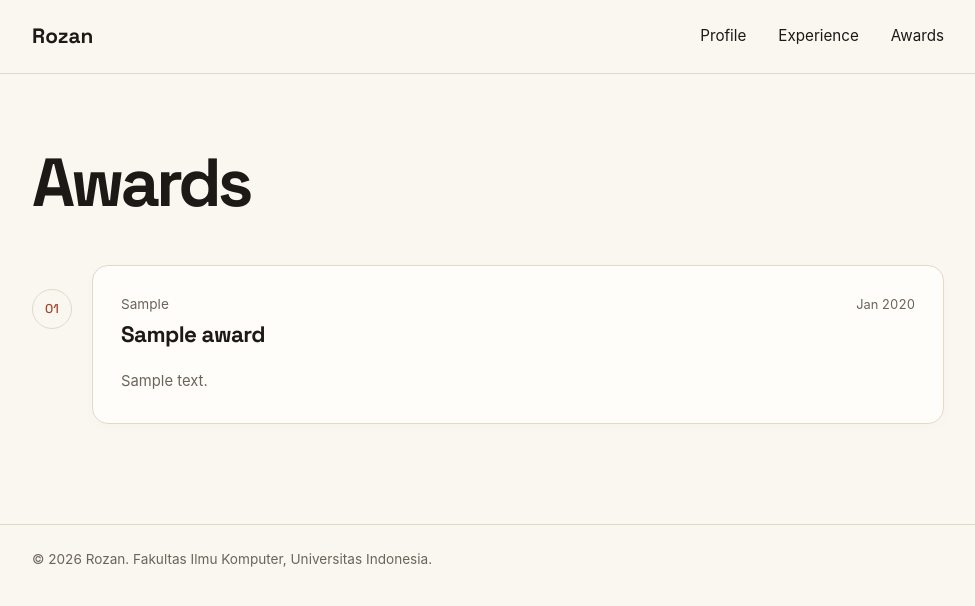
After one commit to rozanlaudzai/myportfolio, a Django app: page /awards/ in a window 1280 px wide. The commit adds this page. Shown: the top 606 px of the page, without its empty margins (152-1127 px from the left). Run offline with Django 5.2, Linux system fonts and the light colour scheme; tables that the repository leaves empty hold one stand-in row (values such as "Sample post").

Commit message:
feat(awards): add awards page and its styles

```diff
--- /dev/null
+++ b/main/templates/main/awards.html
@@ -0,0 +1,78 @@
+{% load static %}
+<!doctype html>
+<html lang="en">
+  <head>
+    <meta charset="UTF-8" />
+    <meta name="viewport" content="width=device-width, initial-scale=1.0" />
+    <title>Awards - {{ name }} - Portfolio</title>
+    <link rel="preconnect" href="https://fonts.googleapis.com" />
+    <link rel="preconnect" href="https://fonts.gstatic.com" crossorigin />
+    <link
+      href="https://fonts.googleapis.com/css2?family=Space+Grotesk:wght@500;700&display=swap"
+      rel="stylesheet"
+    />
+    <link rel="icon" href="{% static 'img/rozan.jpg' %}" />
+    <link rel="stylesheet" href="{% static 'css/main/awards.css' %}" />
+    <link rel="stylesheet" href="{% static 'css/tailwind-output.css' %}" />
+  </head>
+  <body>
+    <header class="site-header">
+      <div class="container">
+        <a href="{% url 'main:index' %}" class="brand">{{ name }}</a>
+        <nav>
+          <a href="{% url 'main:index' %}">Profile</a>
+          <a href="{% url 'main:show_experience' %}">Experience</a>
+          <a href="{% url 'main:show_awards' %}" aria-current="page">Awards</a>
+        </nav>
+      </div>
+    </header>
+
+    <main>
+      <!-- Section: Awards -->
+      <section class="awards" aria-labelledby="awards-title">
+        <div class="container">
+          <div class="awards-heading">
+            <h1 id="awards-title">Awards</h1>
+          </div>
+          <ol class="awards-list" role="list">
+            {% for award in award_list %}
+            <li class="award-item">
+              <span class="award-number" aria-hidden="true"
+                >{{ forloop.counter|stringformat:"02d" }}</span
+              >
+              <article
+                class="award-card"
+                aria-labelledby="award-{{ award.id }}"
+              >
+                <div class="award-card-header">
+                  <div class="award-details">
+                    <p class="award-issuer">{{ award.issuer }}</p>
+                    <h2 id="award-{{ award.id }}">{{ award.title }}</h2>
+                  </div>
+                  <time
+                    class="award-date"
+                    datetime="{{ award.awarded_at|date:'Y-m-d' }}"
+                    >{{ award.awarded_at|date:"M Y" }}</time
+                  >
+                </div>
+                <p class="award-description">
+                  {{ award.description|linebreaksbr }}
+                </p>
+              </article>
+            </li>
+            {% empty %}
+            <li class="empty-state">No awards added yet.</li>
+            {% endfor %}
+          </ol>
+        </div>
+      </section>
+      <!-- End Section: Awards -->
+    </main>
+
+    <footer class="site-footer">
+      <div class="container">
+        <p>&copy; 2026 Rozan. Fakultas Ilmu Komputer, Universitas Indonesia.</p>
+      </div>
+    </footer>
+  </body>
+</html>
--- a/main/templates/main/experience.html
+++ b/main/templates/main/experience.html
@@ -13,7 +13,7 @@
     />
     <link rel="icon" href="{% static 'img/rozan.jpg' %}" />
     <link rel="stylesheet" href="{% static 'css/main/experience.css' %}" />
-    <link rel="stylesheet" href="{% static 'css/main/tailwind-output.css' %}" />
+    <link rel="stylesheet" href="{% static 'css/tailwind-output.css' %}" />
   </head>
   <body>
     <header class="site-header">
@@ -22,6 +22,7 @@
         <nav>
           <a href="{% url 'main:index' %}">Profile</a>
           <a href="{% url 'main:show_experience' %}">Experience</a>
+          <a href="{% url 'main:show_awards' %}">Awards</a>
         </nav>
       </div>
     </header>
--- a/main/templates/main/index.html
+++ b/main/templates/main/index.html
@@ -11,7 +11,7 @@
       href="https://fonts.googleapis.com/css2?family=Space+Grotesk:wght@500;700&display=swap"
       rel="stylesheet"
     />
-    <link rel="icon" href="/static/img/rozan.jpg" />
+    <link rel="icon" href="{% static 'img/rozan.jpg' %}" />
     <link rel="stylesheet" href="{% static 'css/main/index.css' %}" />
     <link rel="stylesheet" href="{% static 'css/tailwind-output.css' %}" />
   </head>
@@ -22,6 +22,7 @@
         <nav>
           <a href="{% url 'main:index' %}">Profile</a>
           <a href="{% url 'main:show_experience' %}">Experience</a>
+          <a href="{% url 'main:show_awards' %}">Awards</a>
         </nav>
       </div>
     </header>
--- a/main/urls.py
+++ b/main/urls.py
@@ -6,4 +6,5 @@ app_name = 'main'
 urlpatterns = [
     path('', views.index, name='index'),
     path('experience/', views.show_experience, name='show_experience'),
+    path('awards/', views.show_awards, name='show_awards'),
 ]
--- a/main/views.py
+++ b/main/views.py
@@ -1,5 +1,5 @@
 from django.shortcuts import render
-from .models import Experience
+from .models import Experience, Award
 
 def index(request):
     context = {
@@ -13,6 +13,13 @@ def index(request):
 def show_experience(request):
     context = {
         'name': 'Rozan',
-        'experience_list': Experience.objects.all()
+        'experience_list': Experience.objects.all(),
     }
     return render(request, 'main/experience.html', context)
+
+def show_awards(request):
+    context = {
+        'name': 'Rozan',
+        'award_list': Award.objects.all(),
+    }
+    return render(request, 'main/awards.html', context)
--- /dev/null
+++ b/static/css/main/awards.css
@@ -0,0 +1,239 @@
+/* Basic Reset */
+* {
+  margin: 0;
+  padding: 0;
+  box-sizing: border-box;
+}
+/* Basic Reset End */
+
+/* Basic Setup */
+:root {
+  --ink: #1c1917;
+  --paper: #faf6f0;
+  --accent: #d95d39;
+  --accent-dark: #a8442a;
+  --line: #e3d9c9;
+  --text-muted: #6b6459;
+  --radius: 4px;
+}
+
+body {
+  font-family: -apple-system, "Segoe UI", Roboto, Helvetica, Arial, sans-serif;
+  color: var(--ink);
+  background-color: var(--paper);
+  line-height: 1.6;
+}
+
+h1,
+.brand {
+  font-family:
+    "Space Grotesk",
+    -apple-system,
+    sans-serif;
+}
+
+.container {
+  max-width: 960px;
+  margin: 0 auto;
+  padding: 0 1.5rem;
+}
+/* Basic Setup End */
+
+/* Header */
+.site-header {
+  border-bottom: 1px solid var(--line);
+}
+
+.site-header .container {
+  display: flex;
+  justify-content: space-between;
+  align-items: center;
+  padding: 1.25rem 1.5rem;
+}
+
+.brand {
+  font-size: 1.3rem;
+  font-weight: 700;
+  color: var(--ink);
+  text-decoration: none;
+}
+
+.site-header nav {
+  display: flex;
+  gap: 2rem;
+}
+
+.site-header nav a {
+  color: var(--ink);
+  text-decoration: none;
+  font-size: 0.95rem;
+}
+/* Header End */
+
+/* Footer */
+.site-footer {
+  padding: 1.5rem;
+  color: var(--text-muted);
+  font-size: 0.85rem;
+  border-top: 1px solid var(--line);
+}
+/* Footer End */
+
+/* Awards */
+.awards {
+  padding: 4.5rem 0 5rem;
+}
+
+.awards-heading {
+  margin-bottom: 2.75rem;
+}
+
+.awards-heading h1 {
+  font-size: clamp(2.75rem, 6vw, 4.25rem);
+  font-weight: 700;
+  letter-spacing: -0.055em;
+  line-height: 1.1;
+}
+
+.awards-list {
+  list-style: none;
+}
+
+.award-item {
+  position: relative;
+  display: grid;
+  grid-template-columns: 2.5rem minmax(0, 1fr);
+  gap: 1.25rem;
+  padding-bottom: 1.25rem;
+}
+
+.award-item:not(:last-child)::before {
+  content: "";
+  position: absolute;
+  top: 3.5rem;
+  bottom: 0;
+  left: 1.2rem;
+  width: 1px;
+  background: var(--line);
+}
+
+.award-number {
+  position: relative;
+  display: grid;
+  place-items: center;
+  margin-top: 1.5rem;
+  width: 2.5rem;
+  height: 2.5rem;
+  border: 1px solid var(--line);
+  border-radius: 50%;
+  background: var(--paper);
+  color: var(--accent-dark);
+  font-family: "Space Grotesk", sans-serif;
+  font-size: 0.8rem;
+}
+
+.award-card {
+  min-width: 0;
+  padding: 1.75rem;
+  border: 1px solid var(--line);
+  border-radius: 16px;
+  background: #fffdf9;
+  box-shadow: 0 4px 16px #1c191704;
+  overflow-wrap: anywhere;
+}
+
+.award-card-header {
+  display: flex;
+  justify-content: space-between;
+  align-items: baseline;
+  gap: 1rem;
+}
+
+.award-details {
+  min-width: 0;
+}
+
+.award-issuer {
+  margin-bottom: 0.25rem;
+  color: var(--text-muted);
+  font-size: 0.85rem;
+}
+
+.award-details h2 {
+  font-family: "Space Grotesk", sans-serif;
+  font-size: clamp(1.1rem, 2.5vw, 1.4rem);
+  font-weight: 700;
+  line-height: 1.3;
+  letter-spacing: -0.025em;
+}
+
+.award-date {
+  flex-shrink: 0;
+  color: var(--text-muted);
+  font-size: 0.8rem;
+  font-variant-numeric: tabular-nums;
+}
+
+.award-description {
+  margin-top: 1.25rem;
+  max-width: 65ch;
+  color: var(--text-muted);
+  font-size: 0.925rem;
+  line-height: 1.75;
+}
+
+.empty-state {
+  padding: 1.75rem;
+  border: 1px solid var(--line);
+  border-radius: 16px;
+  background: #fffdf9;
+  color: var(--text-muted);
+}
+
+.site-header a:focus-visible {
+  outline: 2px solid var(--accent-dark);
+  outline-offset: 4px;
+}
+
+@media (max-width: 700px) {
+  .awards {
+    padding: 3rem 0;
+  }
+
+  .awards-heading {
+    margin-bottom: 2rem;
+  }
+
+  .award-item {
+    grid-template-columns: minmax(0, 1fr);
+  }
+
+  .award-number,
+  .award-item::before {
+    display: none;
+  }
+
+  .award-card,
+  .empty-state {
+    padding: 1.25rem;
+  }
+
+  .award-card-header {
+    flex-direction: column;
+    align-items: flex-start;
+    gap: 0.35rem;
+  }
+}
+
+@media (max-width: 400px) {
+  .site-header .container {
+    flex-wrap: wrap;
+    gap: 0.75rem 1.5rem;
+  }
+
+  .site-header nav {
+    flex-wrap: wrap;
+    gap: 0.75rem 1.25rem;
+  }
+}
+/* Awards End */
--- a/static/css/main/index.css
+++ b/static/css/main/index.css
@@ -207,3 +207,4 @@ h1,
     justify-content: flex-start;
   }
 }
+/* Hero End */
```
Also changed, not shown: static/css/tailwind-output.css.
